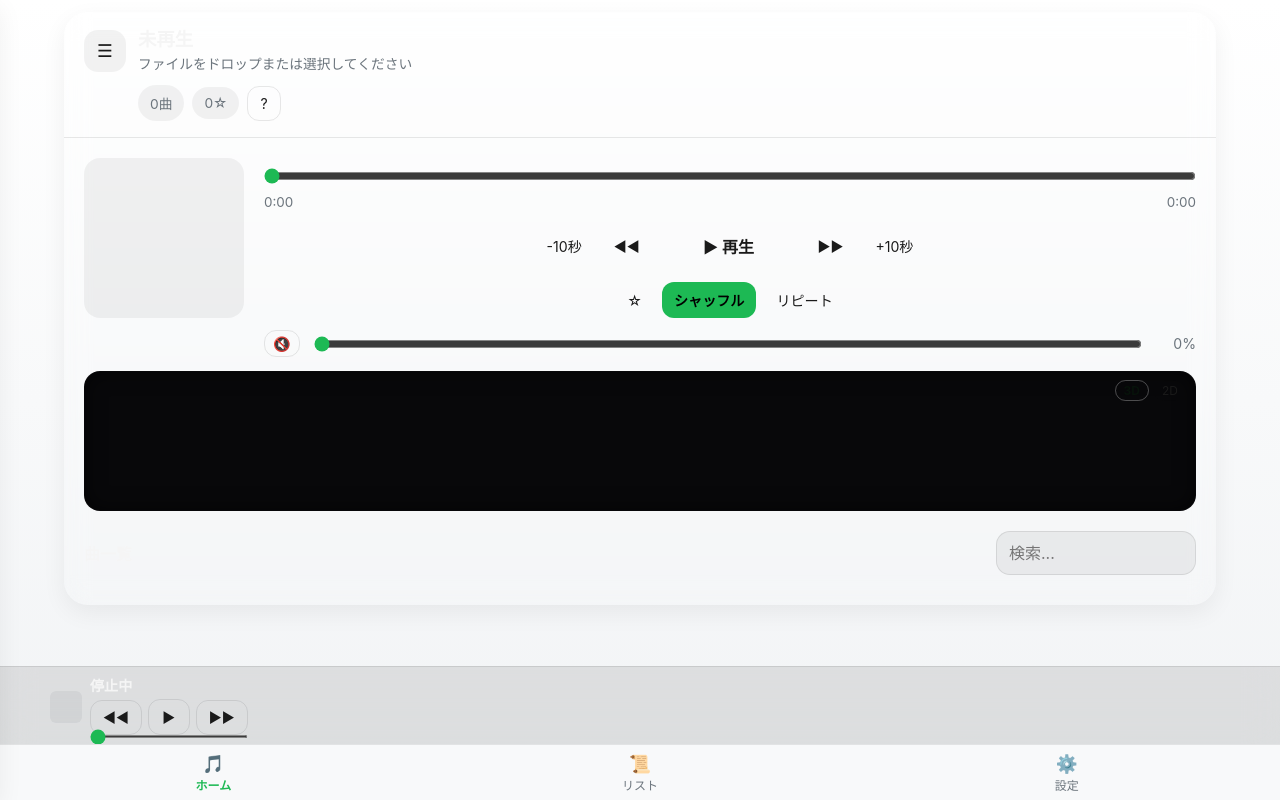
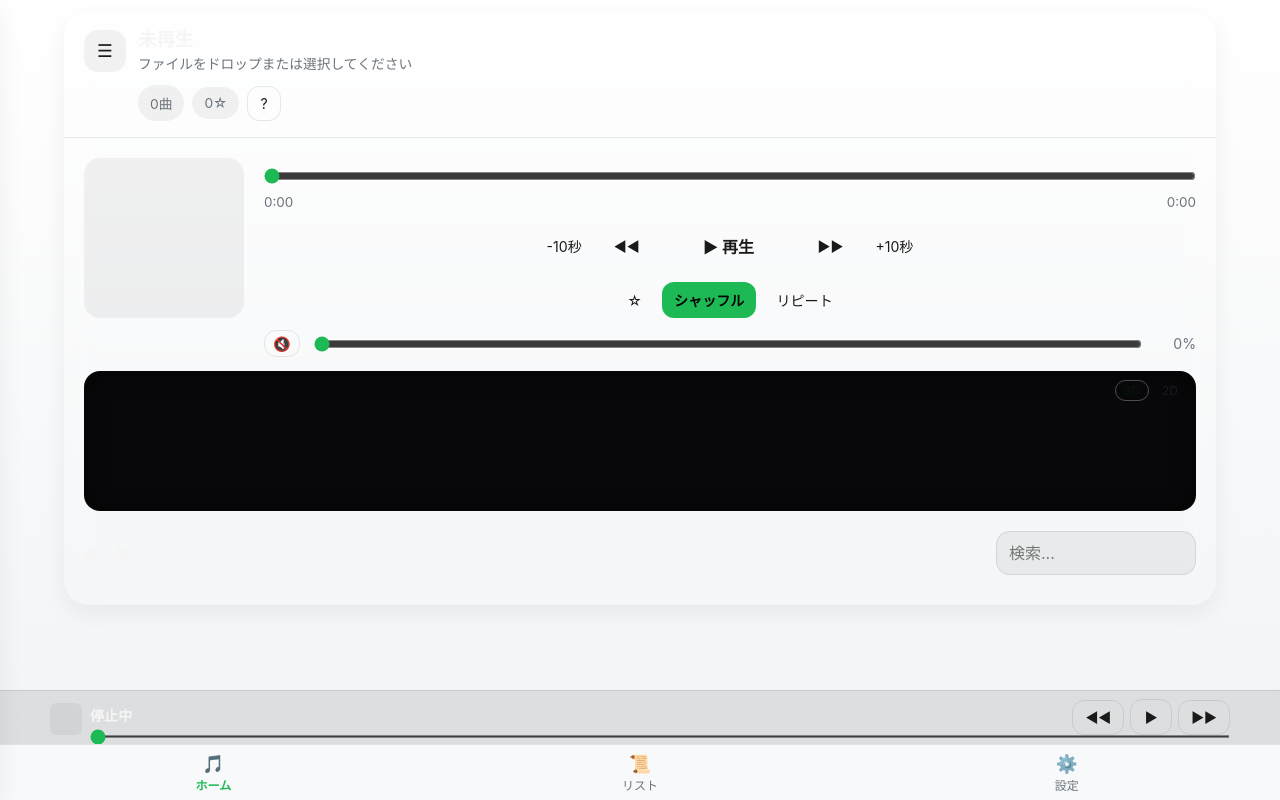
Before and after one commit to Leo-0107/Music-Player-Beta, a plain HTML site: page index.html in a window 1280 px wide. Drawn offline with nearby package versions, Linux system fonts and the light colour scheme.

Commit message:
Update style.css

```diff
--- a/style.css
+++ b/style.css
@@ -414,8 +414,7 @@ input[type="range"] {
 }
 .miniRow {
   display: flex;
-  flex-direction: column;
-  align-items: stretch;
+  align-items: center;
   gap: 8px;
 }
 .miniNow {
@@ -425,10 +424,17 @@ input[type="range"] {
   min-width: 0;
   flex: 1;
 }
-.miniTextWrap {
+.miniInfo {
+  min-width: 0;
+  flex: 1;
+}
+.miniTitleRow {
   display: flex;
-  flex-direction: column;
-  gap: 3px;
+  align-items: center;
+  gap: 8px;
+  min-width: 0;
+}
+.miniTitleRow .scroll-container {
   min-width: 0;
   flex: 1;
 }
@@ -451,9 +457,8 @@ input[type="range"] {
   display: flex;
   gap: 6px;
   align-items: center;
-  justify-content: center;
+  justify-content: flex-end;
   flex-shrink: 0;
-  min-height: 36px;
 }
 .miniProgressWrap {
   width: 100%;
@@ -466,6 +471,12 @@ input[type="range"] {
 }
 .miniProgressWrap input[type="range"]::-webkit-slider-thumb { width: 8px; height: 8px; }
 .miniProgressWrap input[type="range"]::-moz-range-thumb { width: 8px; height: 8px; }
+
+@media (max-width: 520px) {
+  .miniTitleRow { gap: 5px; }
+  .miniBtns { gap: 3px; }
+  .miniBtns .btn.small { padding-left: 7px; padding-right: 7px; }
+}
 
 /* サイドバー */
 .overlay {
```
